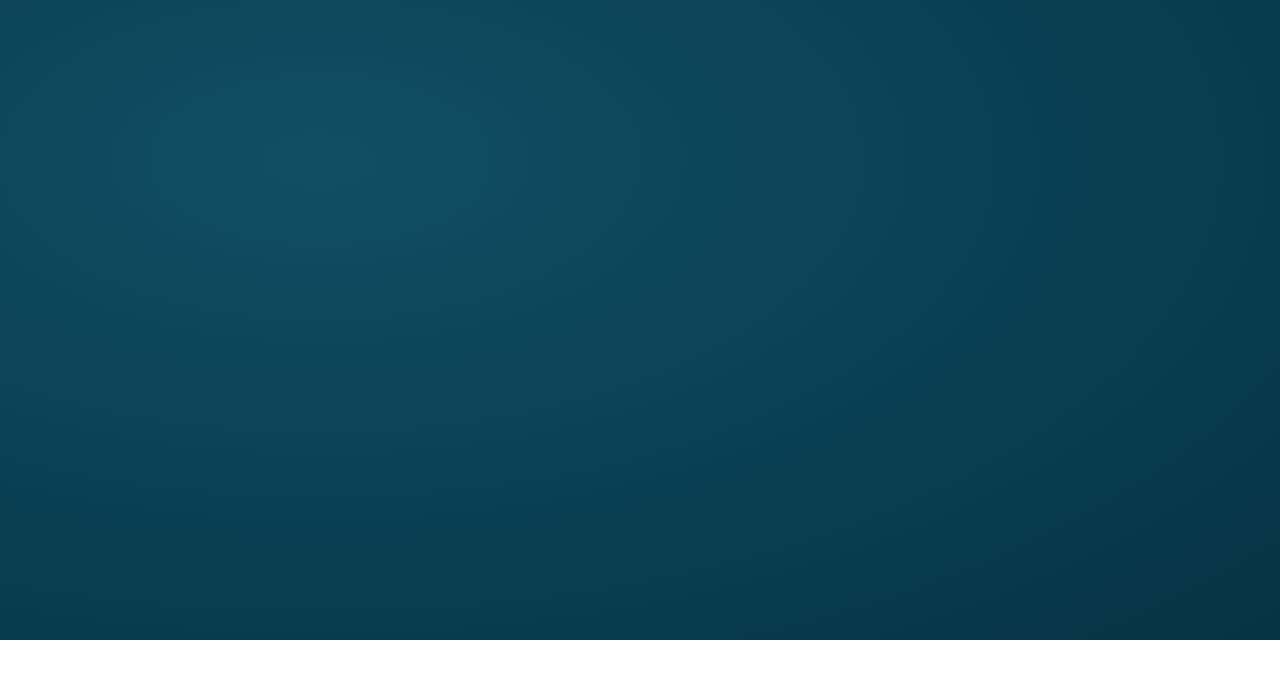
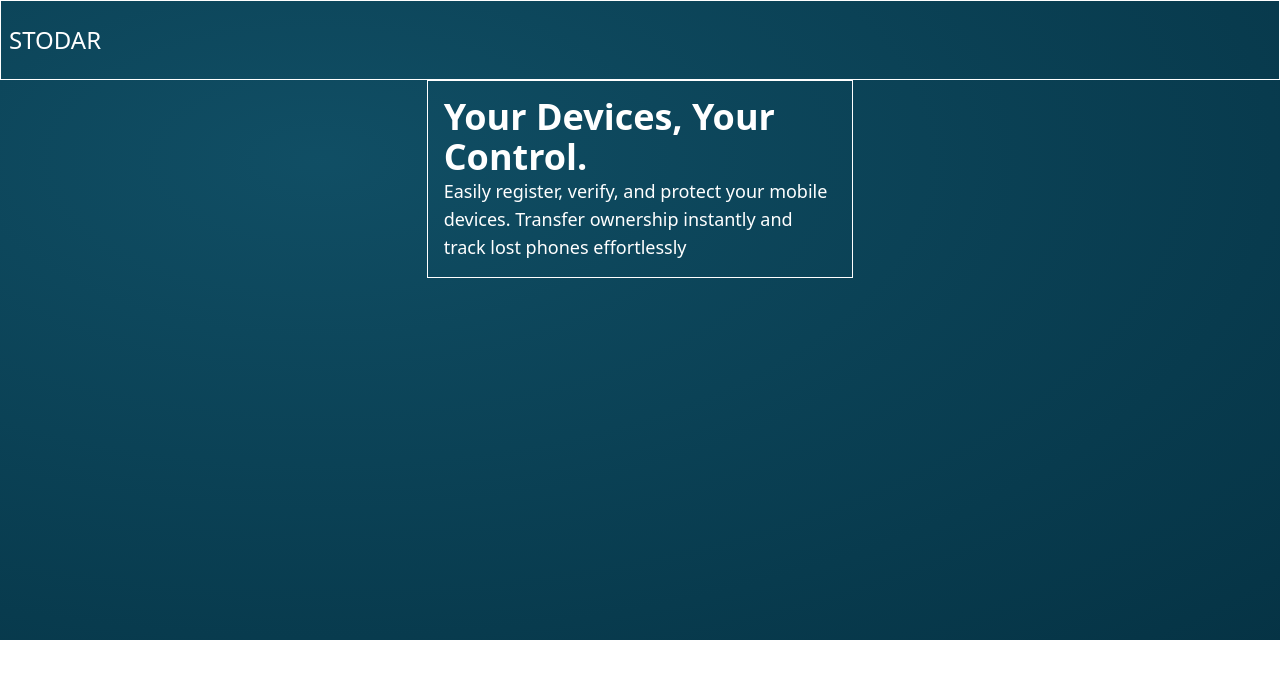
Before and after one commit to adiahn/storda, a React (Vite) app: page / in a window 1280 px wide. Shown: the top 678 px of the page. Built offline with nearby package versions, Linux system fonts and the light colour scheme.

Commit message:
Continued Progress

```diff
--- a/src/components/Header.jsx
+++ b/src/components/Header.jsx
@@ -1,6 +1,12 @@
+import Navbar from "./Navbar/Navbar";
+import Hero from "./Hero/Hero";
+
 const Header = () => {
   return (
-    <div className="h-[80vh] w-[100vw] text-white bg-radial-[at_25%_25%] from-cyan-900 to-cyan-950"></div>
+    <div className="h-[80vh] w-[100vw] text-white bg-radial-[at_25%_25%] from-cyan-900 to-cyan-950 flex flex-col items-center">
+      <Navbar />
+      <Hero />
+    </div>
   );
 };
 
--- /dev/null
+++ b/src/components/Hero/Hero.jsx
@@ -0,0 +1,15 @@
+import React from "react";
+
+const Hero = () => {
+  return (
+    <div className=" border border-white p-4 flex flex-col justify-center items-center w-1/3">
+      <h1 className="text-4xl font-bold">Your Devices, Your Control.</h1>
+      <p className="text-lg">
+        Easily register, verify, and protect your mobile devices. Transfer
+        ownership instantly and track lost phones effortlessly
+      </p>
+    </div>
+  );
+};
+
+export default Hero;
--- /dev/null
+++ b/src/components/Navbar/Navbar.jsx
@@ -0,0 +1,12 @@
+import React from "react";
+
+const Navbar = () => {
+  return (
+    <div className="flex justify-between items-center border border-white w-full p-2 h-[10vh]">
+      <h1 className="text-2xl bold uppercase">Stodar</h1>
+      <ul className=""></ul>
+    </div>
+  );
+};
+
+export default Navbar;
```
